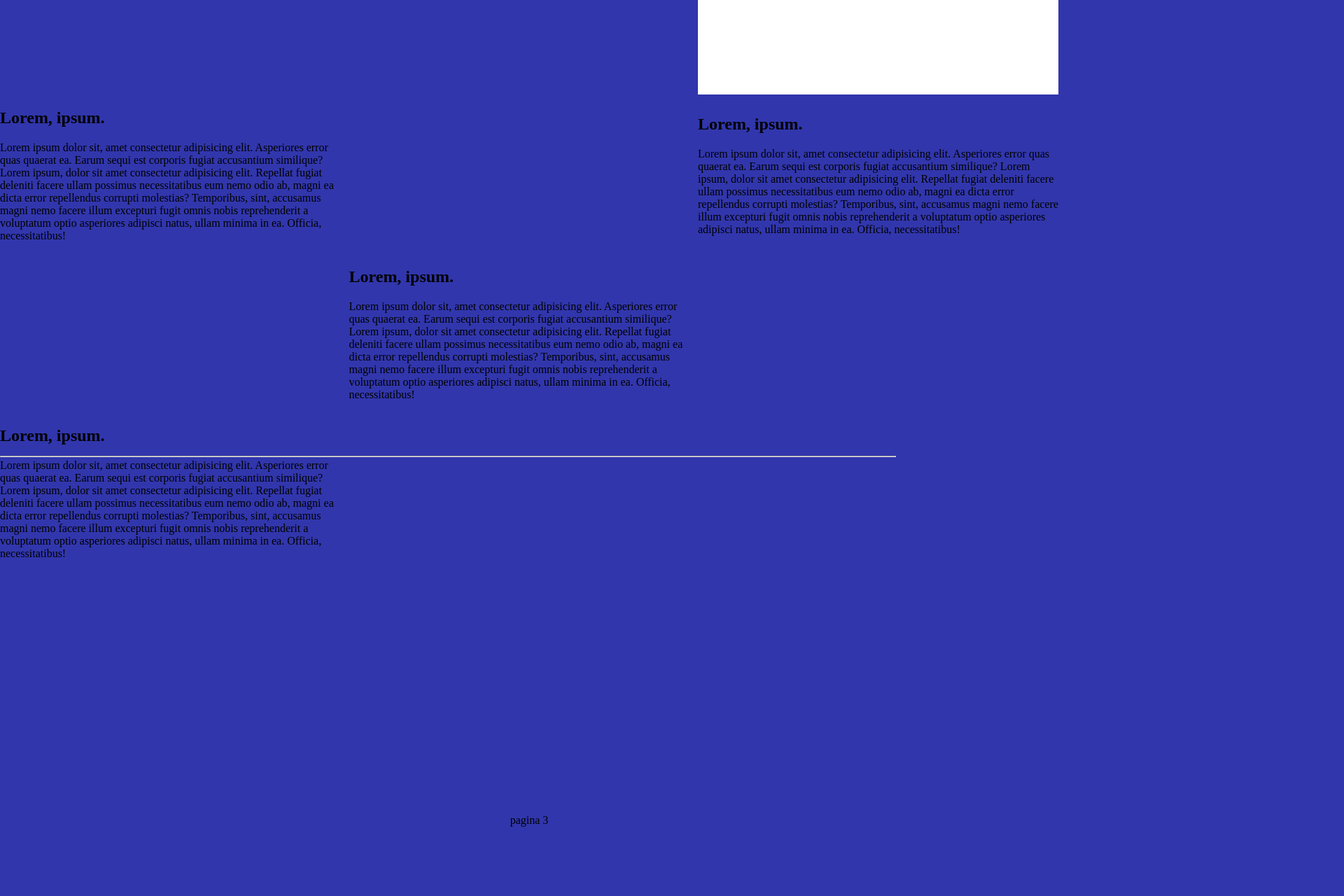
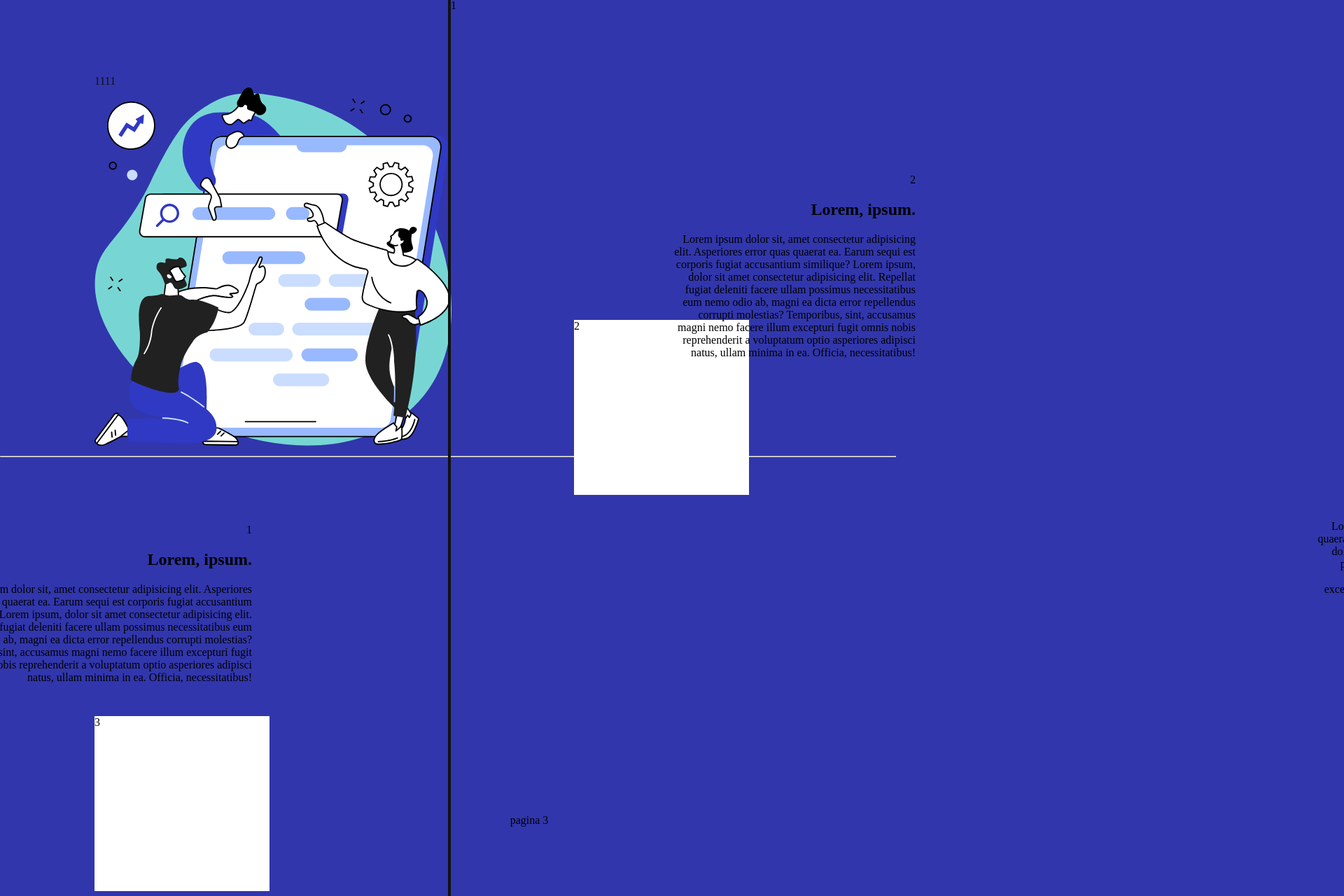
Before and after one commit to ivanmartins090317/landingPage_netlinks, a React (Create React App) app: page / in a window 1280 px wide. Shown: the part 1420-2700 px from the top of the page at 70% size, 1920 px wide, since content can reach past the window. Built offline with nearby package versions, Linux system fonts and the light colour scheme.

Commit message:
cria components page 2

```diff
--- a/src/App.js
+++ b/src/App.js
@@ -11,9 +11,21 @@ import {
 } from "./PageOne";
 import BlockOne from "./blockOne";
 import BlockTwo from "./BlockTwo";
-import { ContentImg } from "./PageTwocss";
+import {
+  ContentImg,
+  ContentImg1,
+  ContentImg2,
+  ContentImg3,
+  ContentLorem,
+  ContentLorem1,
+  ContentLorem2,
+  ContentLorem3,
+  ContentHeader,
+  LineVertical,
+} from "./PageTwocss";
 // imagens
 import logo_Topo from "./image/image_logo_topo.svg";
+import Frame_page2 from "./image/Frame_page2.svg";
 
 function App() {
   return (
@@ -41,70 +53,89 @@ function App() {
       </PageOne>
       <hr />
       <PageTwo>
-        pagina 2<header>Lorem ipsum dolor sit amet.</header>
+        <ContentHeader>
+          <span>Lorem</span> ipsum dolor sit amet.
+        </ContentHeader>
         <ContentImg>
+          1111
+          <img src={Frame_page2} alt="" />
+        </ContentImg>
+        <LineVertical>1</LineVertical>
+        <div>
+          <ContentLorem>
+            1<h2>Lorem, ipsum.</h2>
+            <p>
+              Lorem ipsum dolor sit, amet consectetur adipisicing elit.
+              Asperiores error quas quaerat ea. Earum sequi est corporis fugiat
+              accusantium similique? Lorem ipsum, dolor sit amet consectetur
+              adipisicing elit. Repellat fugiat deleniti facere ullam possimus
+              necessitatibus eum nemo odio ab, magni ea dicta error repellendus
+              corrupti molestias? Temporibus, sint, accusamus magni nemo facere
+              illum excepturi fugit omnis nobis reprehenderit a voluptatum optio
+              asperiores adipisci natus, ullam minima in ea. Officia,
+              necessitatibus!
+            </p>
+          </ContentLorem>
+        </div>
+        <ContentImg1>
+          2
           <img src="" alt="" />
-        </ContentImg>
+        </ContentImg1>
         <div>
-          <h2>Lorem, ipsum.</h2>
-          <p>
-            Lorem ipsum dolor sit, amet consectetur adipisicing elit. Asperiores
-            error quas quaerat ea. Earum sequi est corporis fugiat accusantium
-            similique? Lorem ipsum, dolor sit amet consectetur adipisicing elit.
-            Repellat fugiat deleniti facere ullam possimus necessitatibus eum
-            nemo odio ab, magni ea dicta error repellendus corrupti molestias?
-            Temporibus, sint, accusamus magni nemo facere illum excepturi fugit
-            omnis nobis reprehenderit a voluptatum optio asperiores adipisci
-            natus, ullam minima in ea. Officia, necessitatibus!
-          </p>
+          <ContentLorem1>
+            2<h2>Lorem, ipsum.</h2>
+            <p>
+              Lorem ipsum dolor sit, amet consectetur adipisicing elit.
+              Asperiores error quas quaerat ea. Earum sequi est corporis fugiat
+              accusantium similique? Lorem ipsum, dolor sit amet consectetur
+              adipisicing elit. Repellat fugiat deleniti facere ullam possimus
+              necessitatibus eum nemo odio ab, magni ea dicta error repellendus
+              corrupti molestias? Temporibus, sint, accusamus magni nemo facere
+              illum excepturi fugit omnis nobis reprehenderit a voluptatum optio
+              asperiores adipisci natus, ullam minima in ea. Officia,
+              necessitatibus!
+            </p>
+          </ContentLorem1>
         </div>
+        <ContentImg2>
+          3
+          <img src="" alt="" />
+        </ContentImg2>
         <div>
+          <ContentLorem2>
+            3<h2>Lorem, ipsum.</h2>
+            <p>
+              Lorem ipsum dolor sit, amet consectetur adipisicing elit.
+              Asperiores error quas quaerat ea. Earum sequi est corporis fugiat
+              accusantium similique? Lorem ipsum, dolor sit amet consectetur
+              adipisicing elit. Repellat fugiat deleniti facere ullam possimus
+              necessitatibus eum nemo odio ab, magni ea dicta error repellendus
+              corrupti molestias? Temporibus, sint, accusamus magni nemo facere
+              illum excepturi fugit omnis nobis reprehenderit a voluptatum optio
+              asperiores adipisci natus, ullam minima in ea. Officia,
+              necessitatibus!
+            </p>
+          </ContentLorem2>
+        </div>
+        <ContentImg3>
+          4
           <img src="" alt="" />
-        </div>
+        </ContentImg3>
         <div>
-          <h2>Lorem, ipsum.</h2>
-          <p>
-            Lorem ipsum dolor sit, amet consectetur adipisicing elit. Asperiores
-            error quas quaerat ea. Earum sequi est corporis fugiat accusantium
-            similique? Lorem ipsum, dolor sit amet consectetur adipisicing elit.
-            Repellat fugiat deleniti facere ullam possimus necessitatibus eum
-            nemo odio ab, magni ea dicta error repellendus corrupti molestias?
-            Temporibus, sint, accusamus magni nemo facere illum excepturi fugit
-            omnis nobis reprehenderit a voluptatum optio asperiores adipisci
-            natus, ullam minima in ea. Officia, necessitatibus!
-          </p>
-        </div>
-        <div>
-          <img src="" alt="" />
-        </div>
-        <div>
-          <h2>Lorem, ipsum.</h2>
-          <p>
-            Lorem ipsum dolor sit, amet consectetur adipisicing elit. Asperiores
-            error quas quaerat ea. Earum sequi est corporis fugiat accusantium
-            similique? Lorem ipsum, dolor sit amet consectetur adipisicing elit.
-            Repellat fugiat deleniti facere ullam possimus necessitatibus eum
-            nemo odio ab, magni ea dicta error repellendus corrupti molestias?
-            Temporibus, sint, accusamus magni nemo facere illum excepturi fugit
-            omnis nobis reprehenderit a voluptatum optio asperiores adipisci
-            natus, ullam minima in ea. Officia, necessitatibus!
-          </p>
-        </div>
-        <div>
-          <img src="" alt="" />
-        </div>
-        <div>
-          <h2>Lorem, ipsum.</h2>
-          <p>
-            Lorem ipsum dolor sit, amet consectetur adipisicing elit. Asperiores
-            error quas quaerat ea. Earum sequi est corporis fugiat accusantium
-            similique? Lorem ipsum, dolor sit amet consectetur adipisicing elit.
-            Repellat fugiat deleniti facere ullam possimus necessitatibus eum
-            nemo odio ab, magni ea dicta error repellendus corrupti molestias?
-            Temporibus, sint, accusamus magni nemo facere illum excepturi fugit
-            omnis nobis reprehenderit a voluptatum optio asperiores adipisci
-            natus, ullam minima in ea. Officia, necessitatibus!
-          </p>
+          <ContentLorem3>
+            4<h2>Lorem, ipsum.</h2>
+            <p>
+              Lorem ipsum dolor sit, amet consectetur adipisicing elit.
+              Asperiores error quas quaerat ea. Earum sequi est corporis fugiat
+              accusantium similique? Lorem ipsum, dolor sit amet consectetur
+              adipisicing elit. Repellat fugiat deleniti facere ullam possimus
+              necessitatibus eum nemo odio ab, magni ea dicta error repellendus
+              corrupti molestias? Temporibus, sint, accusamus magni nemo facere
+              illum excepturi fugit omnis nobis reprehenderit a voluptatum optio
+              asperiores adipisci natus, ullam minima in ea. Officia,
+              necessitatibus!
+            </p>
+          </ContentLorem3>
         </div>
       </PageTwo>
       <hr />
--- a/src/PageOne.jsx
+++ b/src/PageOne.jsx
@@ -16,10 +16,18 @@ export const PageOne = styled.div`
   color: white; */
 `;
 
-export const PageTwo = styled(PageOne)`
-  display: none;
+export const PageTwo = styled.div`
+  background-color: rgba(49, 54, 172, 1);
+
+  width: 94.5rem;
+  height: 63.9rem;
+  left: 0px;
+  top: 0px;
   display: grid;
-  grid-template-columns: 1fr 1fr 1fr;
+  grid-template-columns: 1fr 1fr 1fr 1fr;
+  grid-template-rows: 1fr 1fr 1fr 1fr;
+  align-items: center;
+  justify-content: center;
 `;
 
 export const PageThree = styled(PageOne)``;
--- a/src/PageTwocss.jsx
+++ b/src/PageTwocss.jsx
@@ -1,7 +1,85 @@
 import styled from "styled-components";
 
+export const LineVertical = styled.div`
+  position: absolute;
+  border-left: 4px solid #111;
+  margin: 2517px 50% 0 50%;
+  height: 2782px;
+`;
+
+export const ContentHeader = styled.div`
+  position: absolute;
+  width: 723px;
+  display: flex;
+  justify-content: center;
+  align-items: center;
+  margin: 0 50% 40% 20%;
+  font-family: poppins, sans-serif;
+  font-style: normal;
+  font-weight: 900;
+  font-size: 49px;
+  line-height: 56px;
+`;
 export const ContentImg = styled.div`
-  width: 515px;
-  height: 515px;
+  position: absolute;
+  margin-top: 460px;
+  width: 250px;
+  height: 250px;
+  grid-column: 1/2;
+  color: #111;
+  margin: 200px 0 0 135px;
+`;
+
+export const ContentImg1 = styled.div`
+  position: absolute;
+  width: 250px;
+  height: 250px;
   background-color: #ffff;
+  margin: 900px 0 0 820px;
 `;
+export const ContentImg2 = styled.div`
+  position: absolute;
+  width: 250px;
+  height: 250px;
+  background-color: #ffff;
+  grid-column: 3/4;
+  margin: 2033px 0 0 135px;
+`;
+export const ContentImg3 = styled.div`
+  position: absolute;
+  width: 250px;
+  height: 250px;
+  background-color: #ffff;
+  margin: 2700px 0 0 820px;
+`;
+
+export const ContentLorem = styled.div`
+  position: absolute;
+  width: 450px;
+  height: 350px;
+  text-align: right;
+
+  margin: 1000px 0 0 -90px;
+`;
+
+export const ContentLorem1 = styled.div`
+  position: absolute;
+  width: 350px;
+  height: 250px;
+  text-align: right;
+  margin: 500px 0 0 580px;
+`;
+export const ContentLorem2 = styled.div`
+  position: absolute;
+  width: 350px;
+  height: 250px;
+  text-align: right;
+  margin: 1560px 0 0 -1100px;
+`;
+export const ContentLorem3 = styled.div`
+  position: absolute;
+  width: 535px;
+  height: 428px;
+  text-align: right;
+  margin: 910px 0 0 735px;
+`;
```
Also changed, not shown: src/image/Frame_page2.svg (added).
